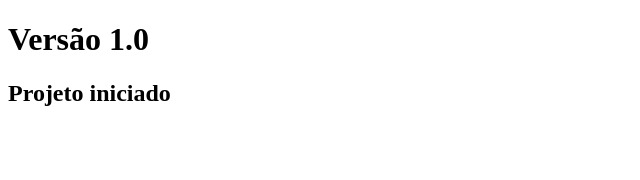
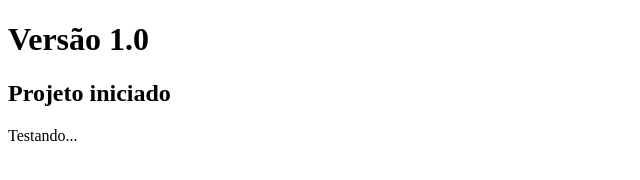
Before and after one commit to kassioandrade/meu-site, a plain HTML site: page index.html in a window 1280 px wide. Shown: the full height of the page, 0-640 px from the left. Drawn offline with Linux system fonts and the light colour scheme.

Commit message:
Mensagem do commit

```diff
--- a/index.html
+++ b/index.html
@@ -7,5 +7,7 @@
 <body>
 	<h1>Versão 1.0</h1>
 	<h2>Projeto iniciado</h2>
+
+	<p>Testando...</p>
 </body>
 </html>
```
